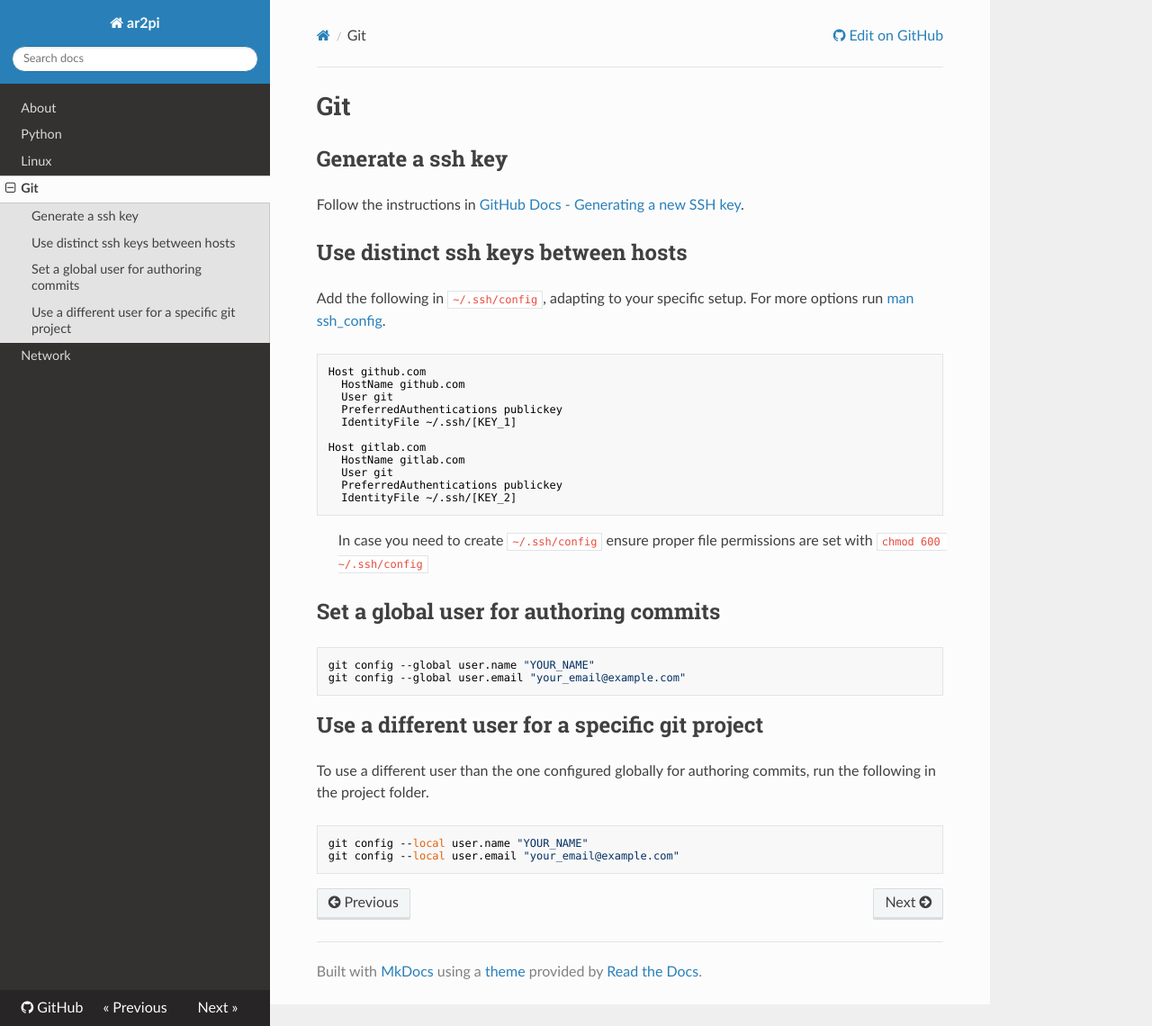
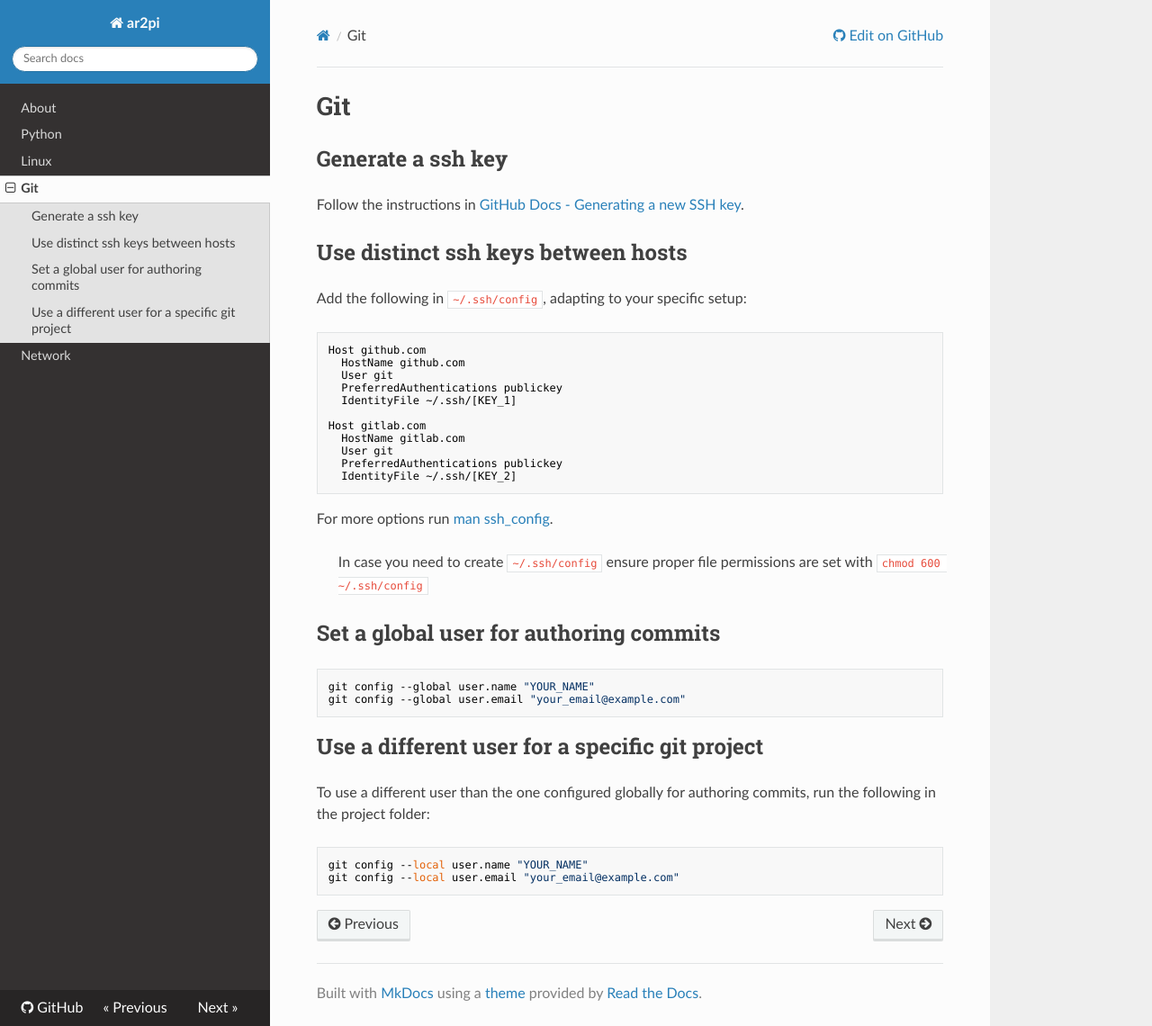
Before and after one commit to ar2pi/ar2pi, an MkDocs documentation site: the page built from docs/git.md, in a window 1280 px wide and 1140 px high. Shown: the whole window at 90% size. Built offline with MkDocs 1.6.1, drawn with Linux system fonts in a browser that asks for light colours; nearby versions of some CDN libraries.

Commit message:
update punctuation

````diff
--- a/docs/git.md
+++ b/docs/git.md
@@ -32,7 +34,7 @@ git config --global user.email "your_email@example.com"
 
 ## Use a different user for a specific git project
 
-To use a different user than the one configured globally for authoring commits, run the following in the project folder.
+To use a different user than the one configured globally for authoring commits, run the following in the project folder:
 ```sh
 git config --local user.name "YOUR_NAME"
 git config --local user.email "your_email@example.com"
````
Also changed, not shown: other parts of docs/git.md (+3 -1 lines), docs/python.md (+2 -2 lines).
